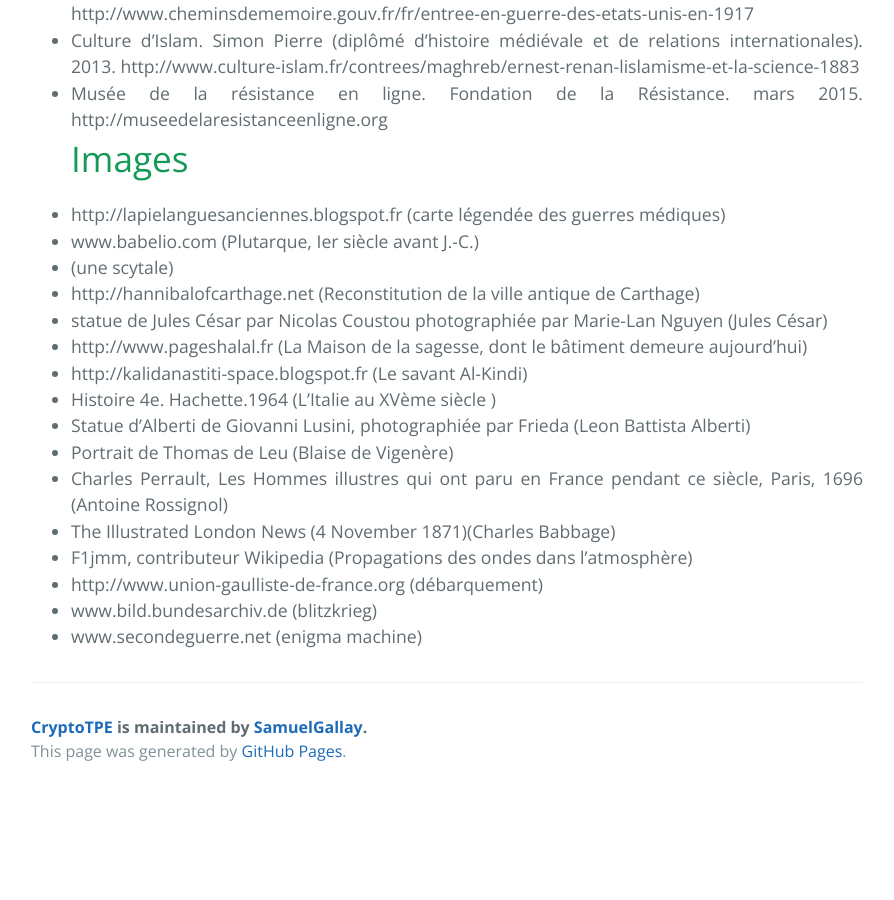
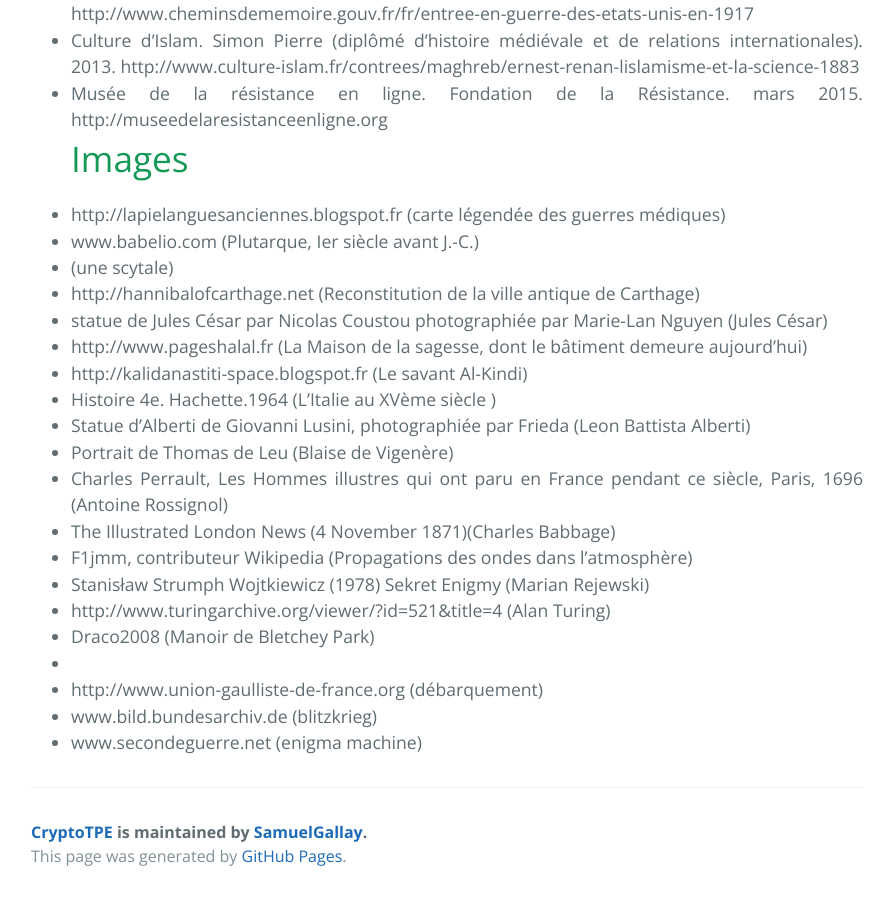
Before and after one commit to SamuelGallay/CryptoTPE, a Jekyll site: the page built from pages/sources.md, in a window 1280 px wide and 900 px high, scrolled down 1143 px. Shown: the whole window, without its empty margins (193-1087 px from the left). Built offline with Jekyll 4.4.1, drawn with Linux system fonts in a browser that asks for light colours; our own code applies the rules of GitHub Pages for plain Markdown files; before the commit the page ends 1938 px from its top, so only the background shows below that.

Commit message:
Update sources.md

```diff
--- a/pages/sources.md
+++ b/pages/sources.md
@@ -35,6 +35,10 @@ http://www.cheminsdememoire.gouv.fr/fr/entree-en-guerre-des-etats-unis-en-1917
 * Charles Perrault, Les Hommes illustres qui ont paru en France pendant ce siècle, Paris, 1696 (Antoine Rossignol)
 * The Illustrated London News (4 November 1871)(Charles Babbage)
 * F1jmm, contributeur Wikipedia (Propagations des ondes dans l'atmosphère)
+* Stanisław Strumph Wojtkiewicz (1978) Sekret Enigmy (Marian Rejewski)
+* http://www.turingarchive.org/viewer/?id=521&title=4 (Alan Turing)
+* Draco2008 (Manoir de Bletchey Park)
+*
 * http://www.union-gaulliste-de-france.org (débarquement)
 * www.bild.bundesarchiv.de (blitzkrieg)
 * www.secondeguerre.net (enigma machine)
```
